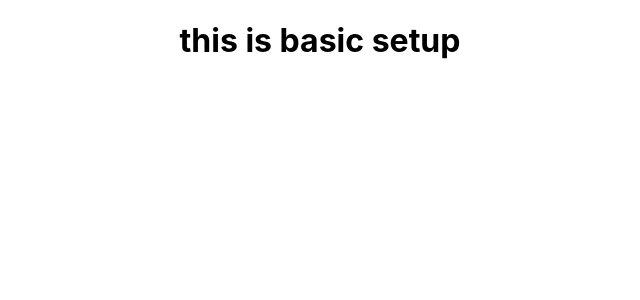
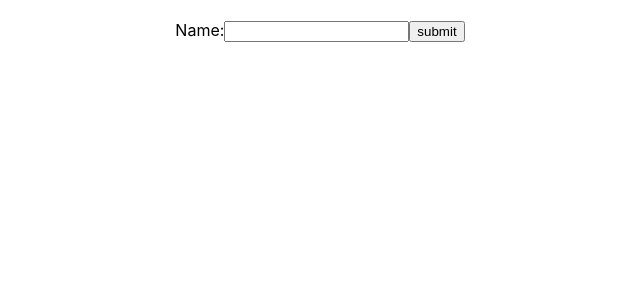
Before and after one commit to muralitharan805/react_warmup, a React (Create React App) app: page / in a window 1280 px wide. Shown: the top 300 px of the page, without its empty margins (320-960 px from the left). Built offline with nearby package versions, Linux system fonts and the light colour scheme.

Commit message:
Control Component Text Box

```diff
--- a/src/App.js
+++ b/src/App.js
@@ -1,9 +1,48 @@
 import './App.css';
+import React from 'react'
 
+
+
+class NameFrom extends React.Component{
+  constructor(props){
+    super(props)
+    this.state ={
+      value:''
+    }
+    this.handleOnSubmit=this.handleOnSubmit.bind(this)
+    this.handleOnchange=this.handleOnchange.bind(this)
+  }
+
+  handleOnchange(event){
+    this.setState({
+      value:event.target.value
+    })
+
+    console.log(this.state.value);
+  }
+  handleOnSubmit(event){
+
+    event.preventDefault()
+  }
+  render(){
+    return(
+      <div>
+        <br/>
+        <form onSubmit={this.handleOnSubmit} >
+        <label>
+          Name:
+          <input type='text' value={this.state.value} onChange={this.handleOnchange} ></input>
+          <input type='submit' value='submit' ></input>
+        </label>
+        </form>
+      </div>
+    )
+  }
+}
 function App() {
   return (
     <div className="App">
-      <h1>this is basic setup</h1>
+      <NameFrom></NameFrom>
     </div>
   );
 }
```
